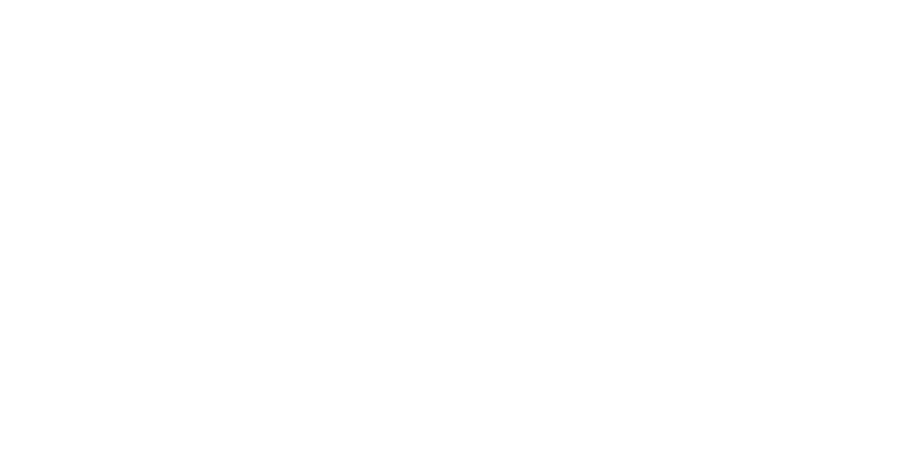
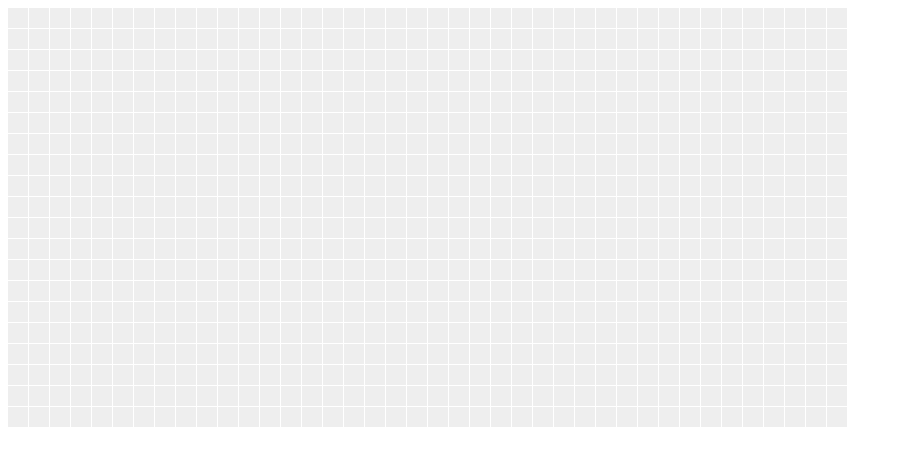
Before and after one commit to acciojob/Color-board-ovaid, a website: page main.html in a window 1280 px wide. Shown: the whole page, without its empty margins (0-902 px from the left). Drawn offline with Linux system fonts and the light colour scheme.

Commit message:
created a submission

```diff
--- a/main.html
+++ b/main.html
@@ -7,6 +7,10 @@
 </head>
 
 <body>
+	<div class="container">
+  <!-- 800 boxes will be generated dynamically using JavaScript -->
+</div>
+
 	<!-- the entire body must be written by student -->
     <script type="text/javascript" src="./script.js">
 </script>
--- a/script.js
+++ b/script.js
@@ -1 +1,17 @@
 //your JS code here. If required.
+const container = document.querySelector('.container');
+
+// Generate 800 squares dynamically
+for (let i = 0; i < 800; i++) {
+  const square = document.createElement('div');
+  square.classList.add('square');
+  square.addEventListener('mouseenter', () => {
+    square.style.backgroundColor = '#ccc';
+  });
+  square.addEventListener('mouseleave', () => {
+    setTimeout(() => {
+      square.style.backgroundColor = '#eee';
+    }, 1000);
+  });
+  container.appendChild(square);
+}
--- a/styles.css
+++ b/styles.css
@@ -1 +1,16 @@
 /*  your css code here. If applicable */
+.container {
+  display: grid;
+  grid-template-columns: repeat(40, 20px);
+  grid-template-rows: repeat(20, 20px);
+  gap: 1px;
+}
+
+.square {
+  background-color: #eee;
+  transition: background-color 1s ease;
+}
+
+.square:hover {
+  background-color: #ccc;
+}
```
